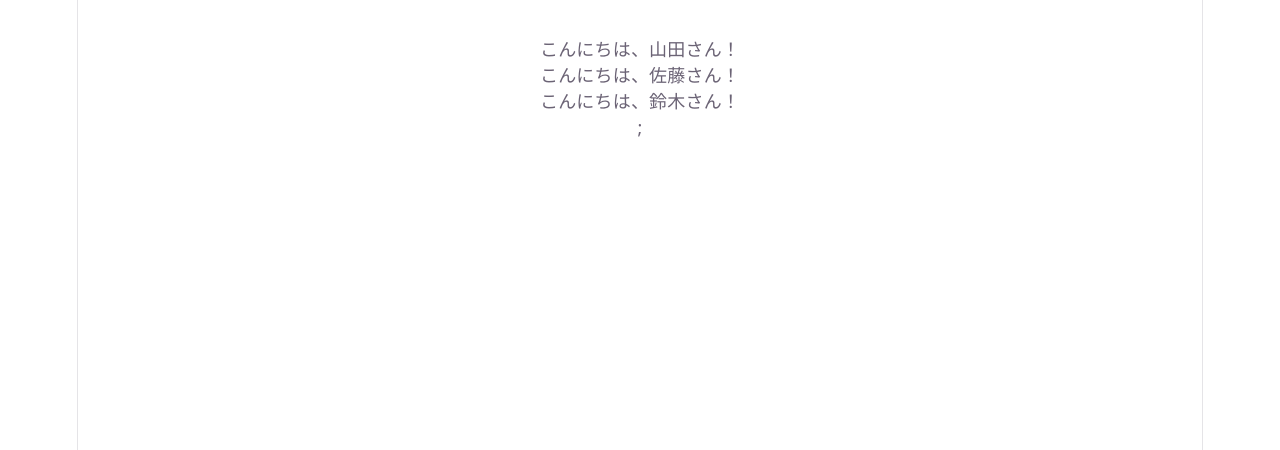
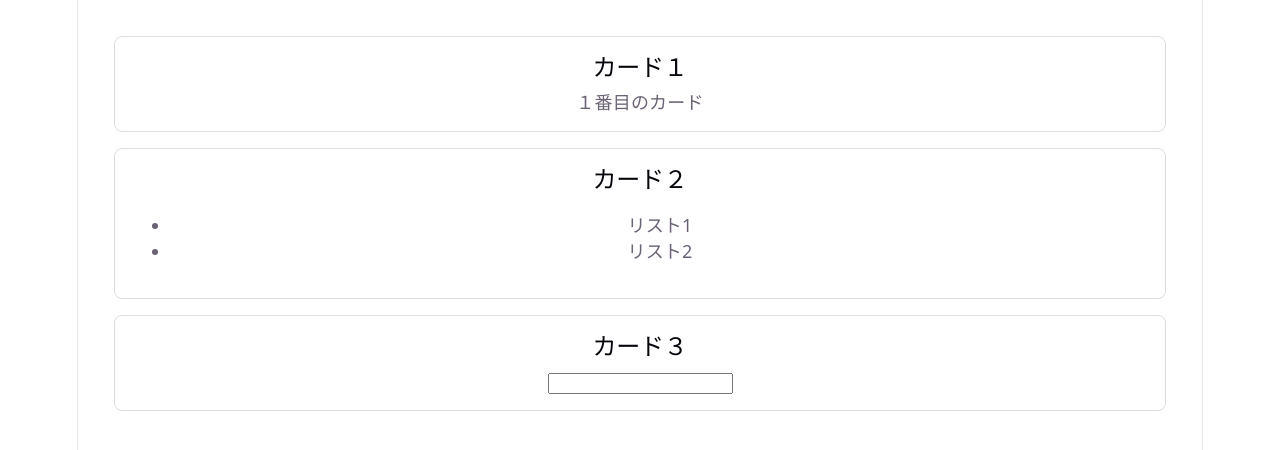
Before and after one commit to Ameno0t0/udemy-react-100-knocks, a React (Vite) app in the folder udemy-react-100/: page / in a window 1280 px wide. Shown: the top 450 px of the page. Built offline with nearby package versions, Linux system fonts and the light colour scheme.

Commit message:
add 3apps

```diff
--- a/udemy-react-100/src/App.css
+++ b/udemy-react-100/src/App.css
@@ -34,7 +34,10 @@
 }
 
 .card {
-  padding: 2em;
+  padding: 16px;
+  border: 1px solid #ddd;
+  margin-bottom: 16px;
+  border-radius: 8px;
 }
 
 .read-the-docs {
--- a/udemy-react-100/src/App.tsx
+++ b/udemy-react-100/src/App.tsx
@@ -1,13 +1,12 @@
 import './App.css';
-import DynamicImage from './components/basic/Question05';
-import Question06 from './components/basic/Question06';
+import Question09 from './components/basic/Question09';
 
 
 function App() {
 
   return (
     <>
-      <Question06 />
+      <Question09 />
     </>
   )
 }
--- /dev/null
+++ b/udemy-react-100/src/components/Card.tsx
@@ -0,0 +1,20 @@
+import type { ReactNode } from "react";
+import "../App.css";
+
+type Props = {
+  title: string;
+  children: ReactNode;
+};
+
+const Card = ({children, title}: Props) => {
+  return (
+    <div className="card">
+      <h2>{title}</h2>
+      <div className="card-content">
+        {children}
+      </div>
+    </div>
+  );
+}
+
+export default Card;
--- /dev/null
+++ b/udemy-react-100/src/components/basic/Question09.tsx
@@ -0,0 +1,25 @@
+import Card from "../Card";
+
+
+const Question09 = () => {
+  return (
+    <div>
+      <Card title="カード１">
+        <p>１番目のカード</p>
+      </Card>
+
+      <Card title="カード２">
+        <ul>
+          <li>リスト1</li>
+          <li>リスト2</li>
+        </ul>
+      </Card>
+
+      <Card title="カード３">
+        <input type="text" />
+      </Card>
+    </div>
+  );
+};
+
+export default Question09;
```
Also changed, not shown: udemy-react-100/src/components/Button.tsx (added, +27 -0 lines), udemy-react-100/src/components/UserCard.tsx (added, +19 -0 lines), udemy-react-100/src/components/basic/Question07.tsx (added, +18 -0 lines), udemy-react-100/src/components/basic/Question08.tsx (added, +15 -0 lines).
